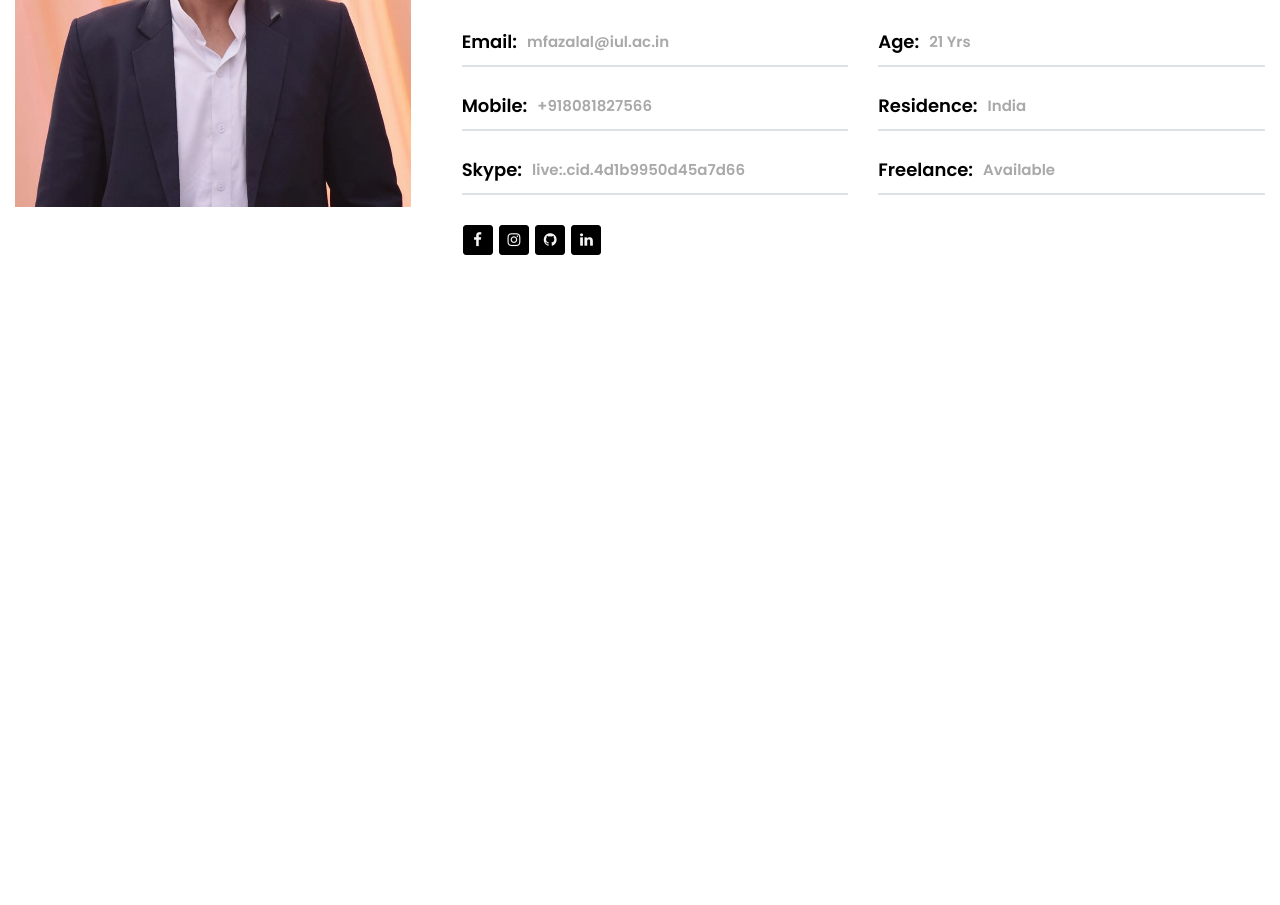
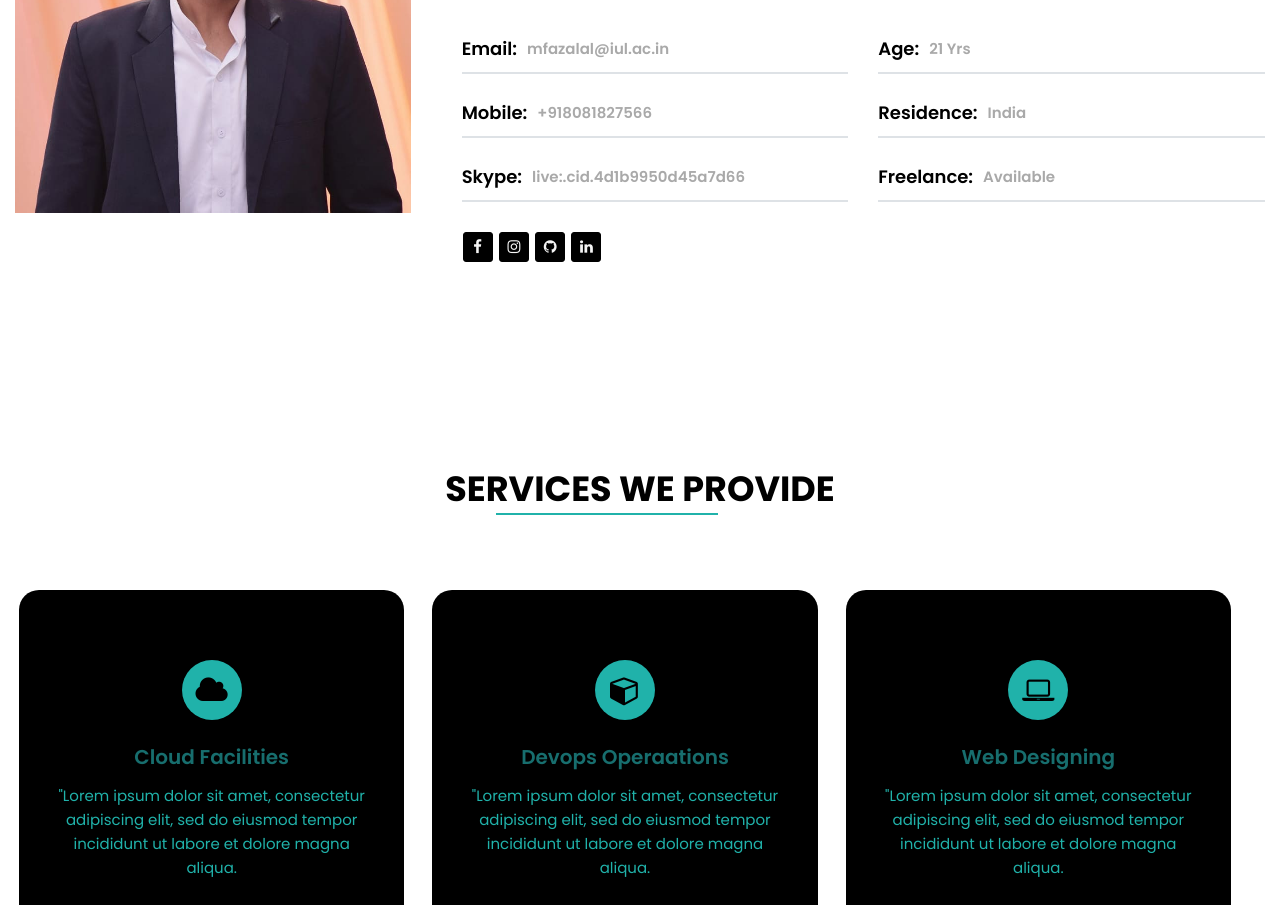
Before and after one commit to MohdFazalm99/portfolio, a plain HTML site: page index.html in a window 1280 px wide. Shown: the part 1301-2206 px from the top of the page. Before the commit the page ends 1656 px from the top, so only its background shows below. Drawn offline with Linux system fonts and the light colour scheme.

Commit message:
services completed

```diff
--- a/index.html
+++ b/index.html
@@ -112,6 +112,81 @@
             </section>
             <!-- End About -->
 
+            <!-- Start Services -->
+            <section class="services">
+                <div class="container">
+                    <div class="row">
+                        <div class="section-title text-center">
+                            <h1>Services We Provide</h1>
+                        </div>
+                    </div>
+                </div>
+                <div class="row">
+                    <div class="service-content">
+                            <div class="box">
+                                <div class="icon">
+                                    <i class="fa fa-cloud"></i>
+                                </div>
+                                <h5>Cloud Facilities</h5>
+                                <p>"Lorem ipsum dolor sit amet,
+                                    consectetur adipiscing elit,
+                                    sed do eiusmod tempor incididunt ut labore et dolore magna aliqua.
+                                </p>
+                            </div>
+                            <div class="box">
+                                <div class="icon">
+                                    <i class="fa fa-cube"></i>
+                                </div>
+                                <h5>Devops Operaations</h5>
+                                <p>"Lorem ipsum dolor sit amet,
+                                    consectetur adipiscing elit,
+                                    sed do eiusmod tempor incididunt ut labore et dolore magna aliqua.
+                                </p>
+                            </div>
+                            <div class="box">
+                                <div class="icon">
+                                    <i class="fa fa-laptop"></i>
+                                </div>
+                                <h5>Web Designing</h5>
+                                <p>"Lorem ipsum dolor sit amet,
+                                    consectetur adipiscing elit,
+                                    sed do eiusmod tempor incididunt ut labore et dolore magna aliqua.
+                                </p>
+                            </div>
+                            <div class="box">
+                                <div class="icon">
+                                    <i class="fa fa-code"></i>
+                                </div>
+                                <h5>Different Layouts</h5>
+                                <p>"Lorem ipsum dolor sit amet,
+                                    consectetur adipiscing elit,
+                                    sed do eiusmod tempor incididunt ut labore et dolore magna aliqua.
+                                </p>
+                            </div>
+                            <div class="box">
+                                <div class="icon">
+                                    <i class="fa fa-image"></i>
+                                </div>
+                                <h5>Graphic Designing</h5>
+                                <p>"Lorem ipsum dolor sit amet,
+                                    consectetur adipiscing elit,
+                                    sed do eiusmod tempor incididunt ut labore et dolore magna aliqua.
+                                </p>
+                            </div>
+                            <div class="box">
+                                <div class="icon">
+                                    <i class="fa fa-mobile"></i>
+                                </div>
+                                <h5>Responsiveness</h5>
+                                <p>"Lorem ipsum dolor sit amet,
+                                    consectetur adipiscing elit,
+                                    sed do eiusmod tempor incididunt ut labore et dolore magna aliqua.
+                                </p>
+                            </div>
+                    </div>
+                </div>
+            </section>
+            <!-- Start Services -->
         </body>
     </head>
 </html>
--- a/style.css
+++ b/style.css
@@ -19,6 +19,40 @@ body{
 .row{
     display: flex;
     flex-wrap: wrap;
+}
+
+.section-title{
+    flex: 0 0 100%;
+    max-width: 100%;
+    margin-bottom: 50px;
+}
+.section-title h1{
+    display: inline-block;
+    font-size: 35px;
+    text-transform: uppercase;
+    font-weight: 700;
+    margin: 0 0 10px;
+    position: relative;
+}
+
+.section-title h1::before{
+    content: '';
+    left: 0;
+    position: absolute;
+    height: 2px;
+    right: 30%;
+    background-color: lightseagreen;
+    bottom: 0px;
+}
+
+.text-center{
+    text-align: center!important;
+}
+.text-left{
+    text-align: left!important;
+}
+.text-right{
+    text-align: right!important;
 }
 /* Header Section */
 header{
@@ -170,29 +204,7 @@ header .navbar ul li a.active::before{
     background-color: white;
 }
 
-.about-me .section-title{
-    flex: 0 0 100%;
-    max-width: 100%;
-    margin-bottom: 50px;
-}
-.about-me .section-title h1{
-    display: inline-block;
-    font-size: 35px;
-    text-transform: uppercase;
-    font-weight: 700;
-    margin: 0 0 10px;
-    position: relative;
-}
 
-.about-me .section-title h1::before{
-    content: '';
-    left: 0;
-    position: absolute;
-    height: 2px;
-    right: 30%;
-    background-color: #fedb01;
-    bottom: 0px;
-}
 .text-uppercase{
     text-transform: uppercase!important;
 }
@@ -222,7 +234,7 @@ header .navbar ul li a.active::before{
 }
 
 .about-me .about-content .text h4{
-    font-size: 25px;
+    font-size: 30px;
     font-weight: 600;
     margin: 0 0 10px;
     letter-spacing: 2px;
@@ -306,3 +318,88 @@ header .navbar ul li a.active::before{
 .about-me .about-content .text .social-links a:hover .fa{
     color: black;
 }
+
+/*Services */
+
+.services{
+    background-color: white;
+    padding:100px 20px 70px;
+}
+.services .section-title h1::before{
+    left: 13%;
+
+}
+
+.services .service-content{
+    flex:0 0 100%;
+    max-width: 100%;
+    display: flex;
+    flex-wrap: wrap;
+    justify-content: space-between;
+    height: 60px;
+    width: 60px;
+    margin-left: -15px;
+
+}
+
+.services .service-content .box{
+    background-color:black;
+    padding: 30px;
+    flex: 0 0 calc(33.33% - 28px);
+    max-width: calc(3333.33% - 28px);
+    margin:15px auto 30px;
+    padding-top: 70px;
+    padding-bottom: 90px;
+    text-align: center;
+    position: relative;
+    border-radius: 20px;
+
+}
+
+.service-content .box::before{
+    content: '';
+    height: 4px;
+    background-color: lightseagreen;
+    position: absolute;
+    bottom: 0px;
+    width: 70px;
+    left: 0;
+    right: 0;
+    margin: auto;
+    transition: all .5s ease;
+    border-radius: 70px;
+
+}
+.service-content .box:hover::before{
+    width: 95%;
+}
+
+
+.service-content .box .icon{
+    height: 60px;
+    width: 60px;
+    background-color: lightseagreen;
+    margin:0 auto 20px;
+    border-radius: 50%;
+    text-align: center;
+}
+
+.service-content .box .icon .fa{
+    font-size: 30px;
+    color: black;
+    line-height: 60px;
+}
+
+.service-content .box h5{
+    font-size: 20px;
+    font-weight: 600;
+    color: rgb(23, 110, 110);
+    padding: 2px;
+
+}
+.service-content .box p{
+    font-size: 15px;
+    color: lightseagreen;
+    line-height: 24px;
+    margin: 10px 0 10px;
+}
```
